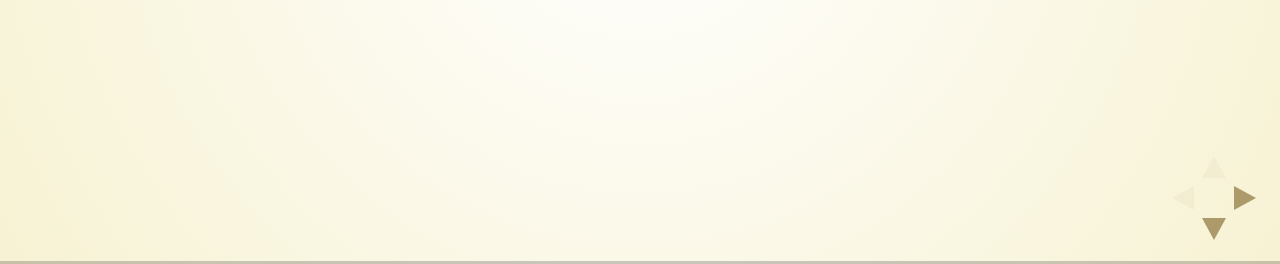
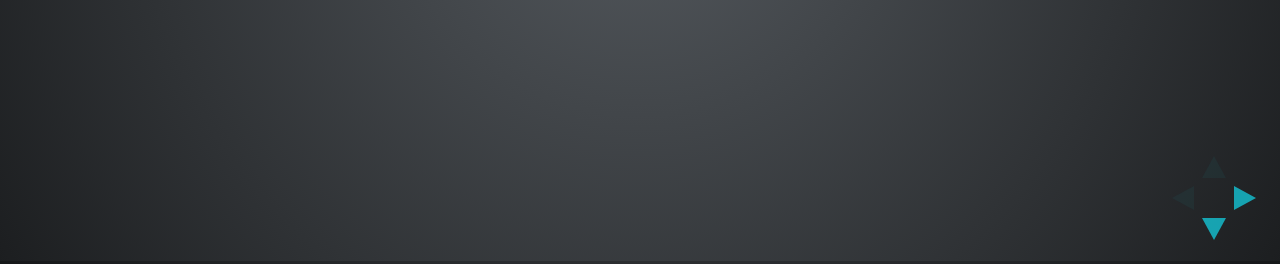
Before and after one commit to bloodyowl/Rappels-JS, a website: page index.html in a window 1280 px wide. Shown: the part 536-800 px from the top of the page. Drawn offline with Linux system fonts and the light colour scheme.

Commit message:
Default Theme

```diff
--- a/index.html
+++ b/index.html
@@ -15,7 +15,7 @@
     <meta name="viewport" content="width=device-width, initial-scale=1.0, maximum-scale=1.0, user-scalable=no">
 
     <link rel="stylesheet" href="css/reveal.min.css">
-    <link rel="stylesheet" href="css/theme/beige.css" id="theme">
+    <link rel="stylesheet" href="css/theme/default.css" id="theme">
 
     <!-- For syntax highlighting -->
     <link rel="stylesheet" href="lib/css/zenburn.css">
```
